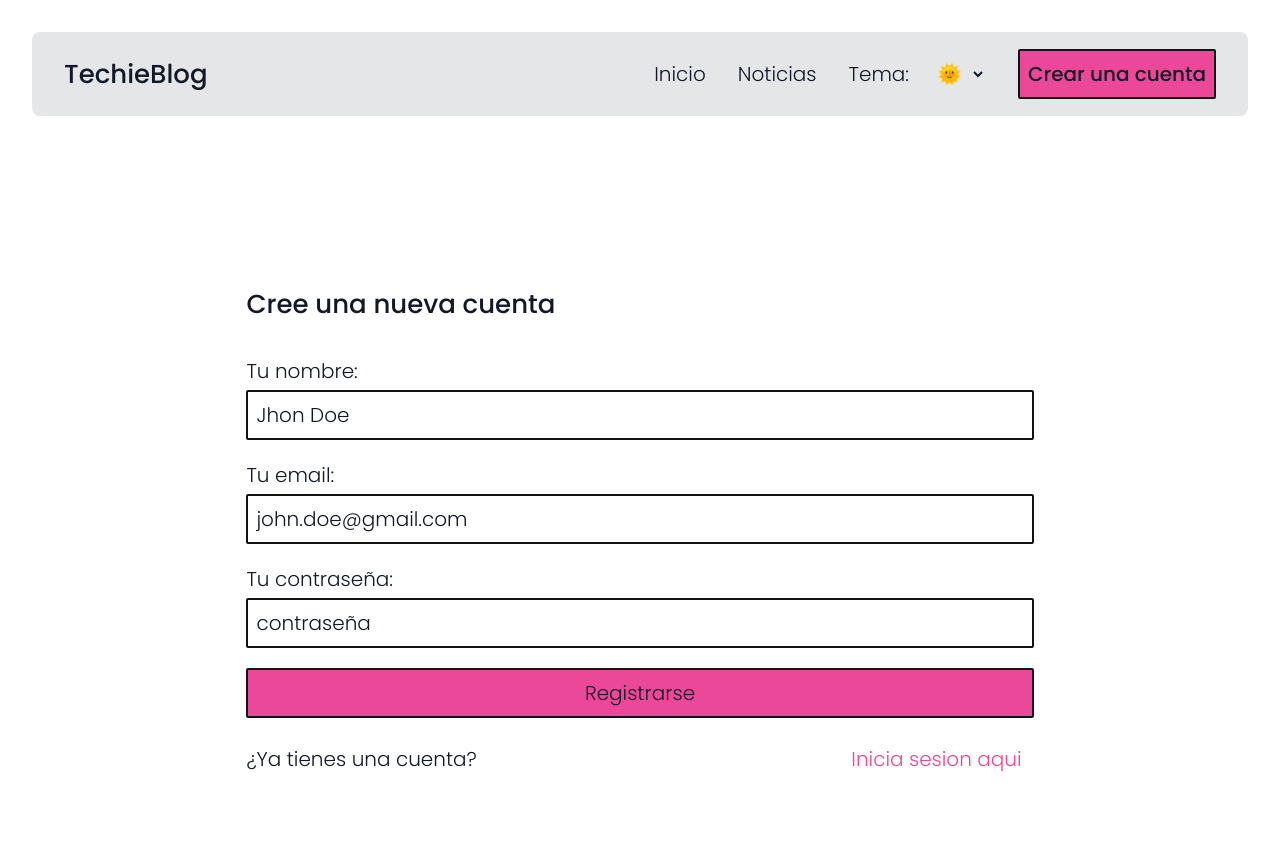
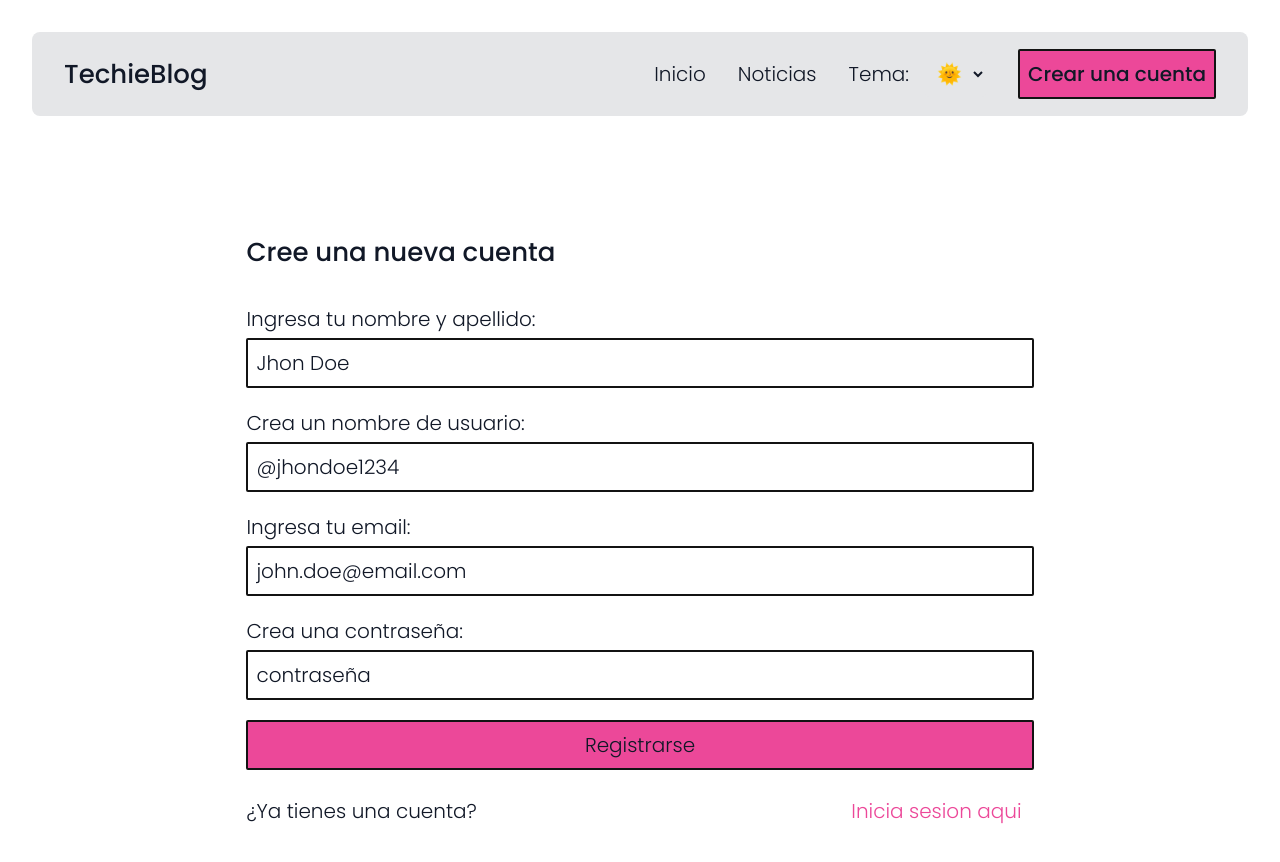
Before and after one commit to FacundoRocha18/techie-blog-webapp, a React (Vite) app: page /register in a window 1280 px wide. Shown: the top 862 px of the page. Built offline with nearby package versions, Linux system fonts and the light colour scheme; no server answers; the database is empty.

Commit message:
Added 'username' field on Register Form

```diff
--- a/src/Pages/Register.tsx
+++ b/src/Pages/Register.tsx
@@ -12,7 +12,6 @@ import {
   StyledRegisterContainer,
   TerciaryLink,
 } from 'components'
-import { RegisterUserSupabaseAPI } from 'services/SupabaseAPI/RegisterUserFromSupabase'
 import styled from 'styled-components'
 
 const StyledParagraph = styled('p')`
@@ -23,13 +22,14 @@ export const Register = () => {
   const { theme } = useThemeContext()
 
   const [name, setName] = useState('')
+	const [username, setUsername] = useState('')
   const [email, setEmail] = useState('')
   const [password, setPassword] = useState('')
 
   const handleSubmit = async (e: FormEvent) => {
     e.preventDefault()
 
-    RegisterUserSupabaseAPI(name, email, password)
+    RegisterUser(name, username, email, password)
   }
 
   return (
@@ -38,7 +38,7 @@ export const Register = () => {
         <StyledTitle>Cree una nueva cuenta</StyledTitle>
         <StyledForm onSubmit={(e) => handleSubmit(e)}>
           <StyledFieldset>
-            <StyledLabel htmlFor='name-input'>Tu nombre:</StyledLabel>
+            <StyledLabel htmlFor='name-input'>Ingresa tu nombre y apellido:</StyledLabel>
             <StyledInput
               theme={theme}
               type='name'
@@ -49,8 +49,20 @@ export const Register = () => {
               placeholder='Jhon Doe'
             />
           </StyledFieldset>
+					<StyledFieldset>
+            <StyledLabel htmlFor='username-input'>Crea un nombre de usuario:</StyledLabel>
+            <StyledInput
+              theme={theme}
+              type='name'
+              name='username'
+              id='username-input'
+              value={username}
+              onChange={(e) => setUsername(e.target.value)}
+              placeholder='@jhondoe1234'
+            />
+          </StyledFieldset>
           <StyledFieldset>
-            <StyledLabel htmlFor='email-input'>Tu email:</StyledLabel>
+            <StyledLabel htmlFor='email-input'>Ingresa tu email:</StyledLabel>
             <StyledInput
               theme={theme}
               type='email'
@@ -58,11 +70,11 @@ export const Register = () => {
               id='email-input'
               value={email}
               onChange={(e) => setEmail(e.target.value)}
-              placeholder='john.doe@gmail.com'
+              placeholder='john.doe@email.com'
             />
           </StyledFieldset>
           <StyledFieldset>
-            <StyledLabel htmlFor='password-input'>Tu contraseña:</StyledLabel>
+            <StyledLabel htmlFor='password-input'>Crea una contraseña:</StyledLabel>
             <StyledInput
               theme={theme}
               type='password'
--- a/src/components/Atoms/Buttons.tsx
+++ b/src/components/Atoms/Buttons.tsx
@@ -1,6 +1,5 @@
-import { IStyledComponent } from 'components.types'
 import styled from 'styled-components'
-import { ThemeProps } from 'types'
+import { ThemeProps, IStyledComponent } from 'shared'
 
 const StyledButton = styled('button')<IStyledComponent>`
   align-items: center;
@@ -14,6 +13,7 @@ const StyledButton = styled('button')<IStyledComponent>`
 
   &:hover {
     background-color: rgb(219 39 119);
+		cursor: pointer;
   }
 `
 
--- a/src/components/Atoms/Title.tsx
+++ b/src/components/Atoms/Title.tsx
@@ -13,7 +13,7 @@ export const StyledTitle = styled(StyledHeading)<IStyledComponent>`
 	text-overflow: ellipsis;
 	white-space: nowrap;
 	width: fit-content;
-	max-width: 700px;
+	max-width: 600px;
 `
 
 export const StyledSubtitle = styled(StyledHeading)<IStyledComponent>`
--- a/src/components/Molecules/AuthorInfo.tsx
+++ b/src/components/Molecules/AuthorInfo.tsx
@@ -26,6 +26,7 @@ export const AuthorAvatar = styled('img')`
 /**
  * TODO: Create new username feature on database, API and frontend. I.E.: an user named Facundo Rocha, the username could look like "@facurocha" or "@facurocha18". It can be created by the user (checking that is available) or the API will create a default one based on the user's full name.
  */
+
 export const AuthorName = styled('p')`
   color: #b8b8b8;
   grid-column: span 1 / span 1;
--- a/src/components/Molecules/CardBody.tsx
+++ b/src/components/Molecules/CardBody.tsx
@@ -96,7 +96,7 @@ export const CardBody = ({ data }: { data: IPost }) => {
           <AuthorAvatar src={data.author_avatar} />
           <div>
             <Link to={`post/${data.post_uuid}`}>
-              <StyledTitle aria-rowspan={1} aria-colspan={1}>
+              <StyledTitle aria-rowspan={1} aria-colspan={1} title={data.title}>
                 {data.title}
               </StyledTitle>
             </Link>
--- a/src/components/Organisms/PostCard.tsx
+++ b/src/components/Organisms/PostCard.tsx
@@ -14,7 +14,7 @@ const StyledCard = styled('article')`
   display: grid;
   grid-template-columns: repeat(1, 1fr);
   grid-template-rows: repeat(2, auto);
-  min-height: 325px;
+  min-height: fit-content;
 
   & > a img {
     border-radius: 0px;
--- a/src/services/SupabaseAPI/RegisterUserFromSupabase.ts
+++ b/src/services/SupabaseAPI/RegisterUserFromSupabase.ts
@@ -1,4 +1,4 @@
-export const RegisterUserSupabaseAPI = async (name: string, email: string, password: string) => {
+export const RegisterUserSupabaseAPI = async (name: string, username: string | null, email: string, password: string) => {
   const apiKey =
     'eyJhbGciOiJIUzI1NiIsInR5cCI6IkpXVCJ9.eyJpc3MiOiJzdXBhYmFzZSIsInJlZiI6InVhY2JicnlrZ2xzdGd3cmVjZmRlIiwicm9sZSI6InNlcnZpY2Vfcm9sZSIsImlhdCI6MTY3NDE3MDU4NywiZXhwIjoxOTg5NzQ2NTg3fQ.kJeFN0A_dc2oA8L_wt3Qt9dyZyVtVo-ZyhnD6JKVOlE'
 
@@ -14,6 +14,7 @@ export const RegisterUserSupabaseAPI = async (name: string, email: string, passw
     password: password,
     address: '',
     phone: '',
+		username: username,
   })
 
   const requestOptions = {
--- a/src/services/TechieAPI/RegisterUser.ts
+++ b/src/services/TechieAPI/RegisterUser.ts
@@ -1,4 +1,4 @@
-export const RegisterUser = async (name: string, email: string, password: string) => {
+export const RegisterUser = async (name: string, username: string | null, email: string, password: string) => {
   const headers = new Headers()
   headers.append('Content-Type', 'application/json')
 
@@ -8,6 +8,7 @@ export const RegisterUser = async (name: string, email: string, password: string
     password: password,
     address: '',
     phone: '',
+		username: username
   })
 
   const requestOptions = {
```
